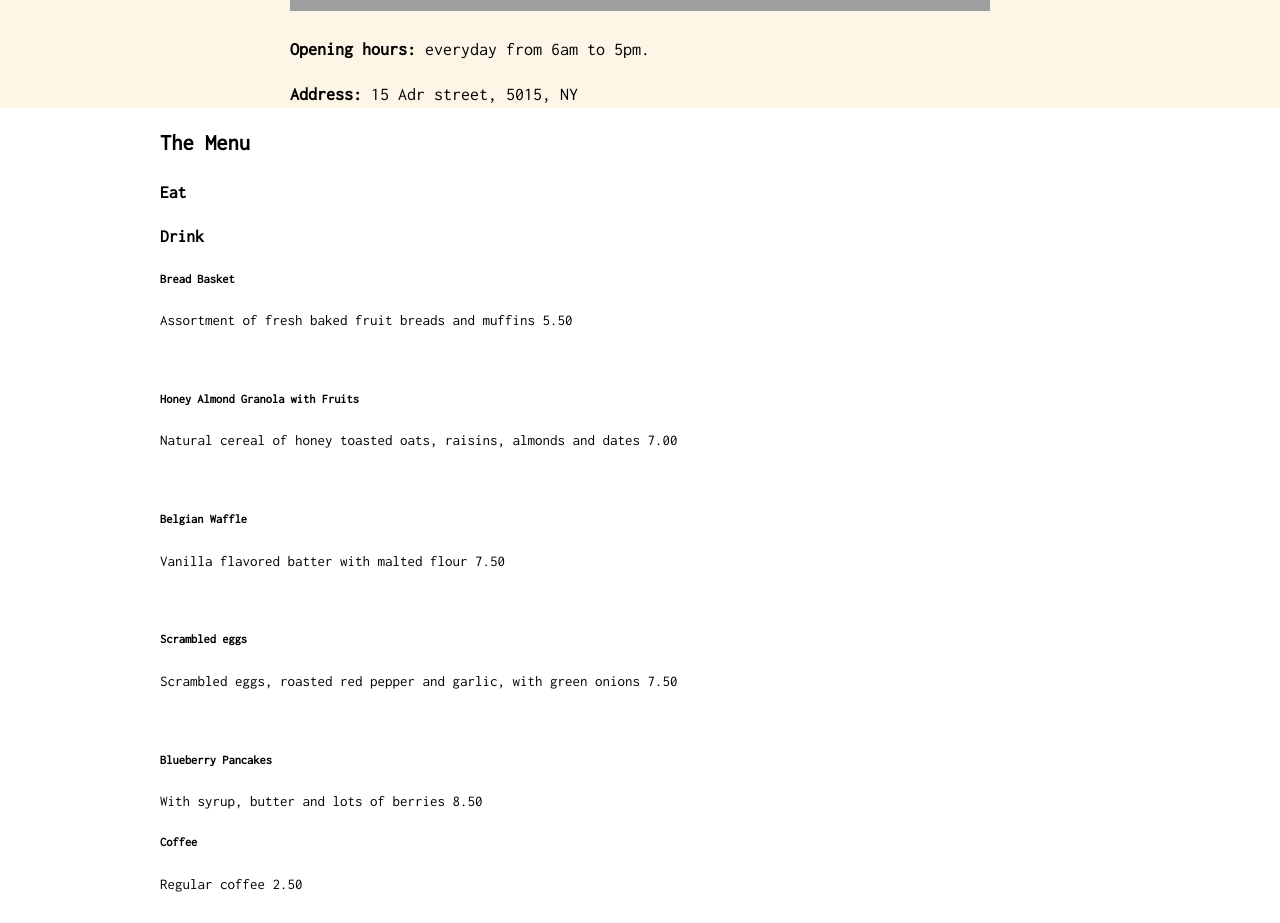
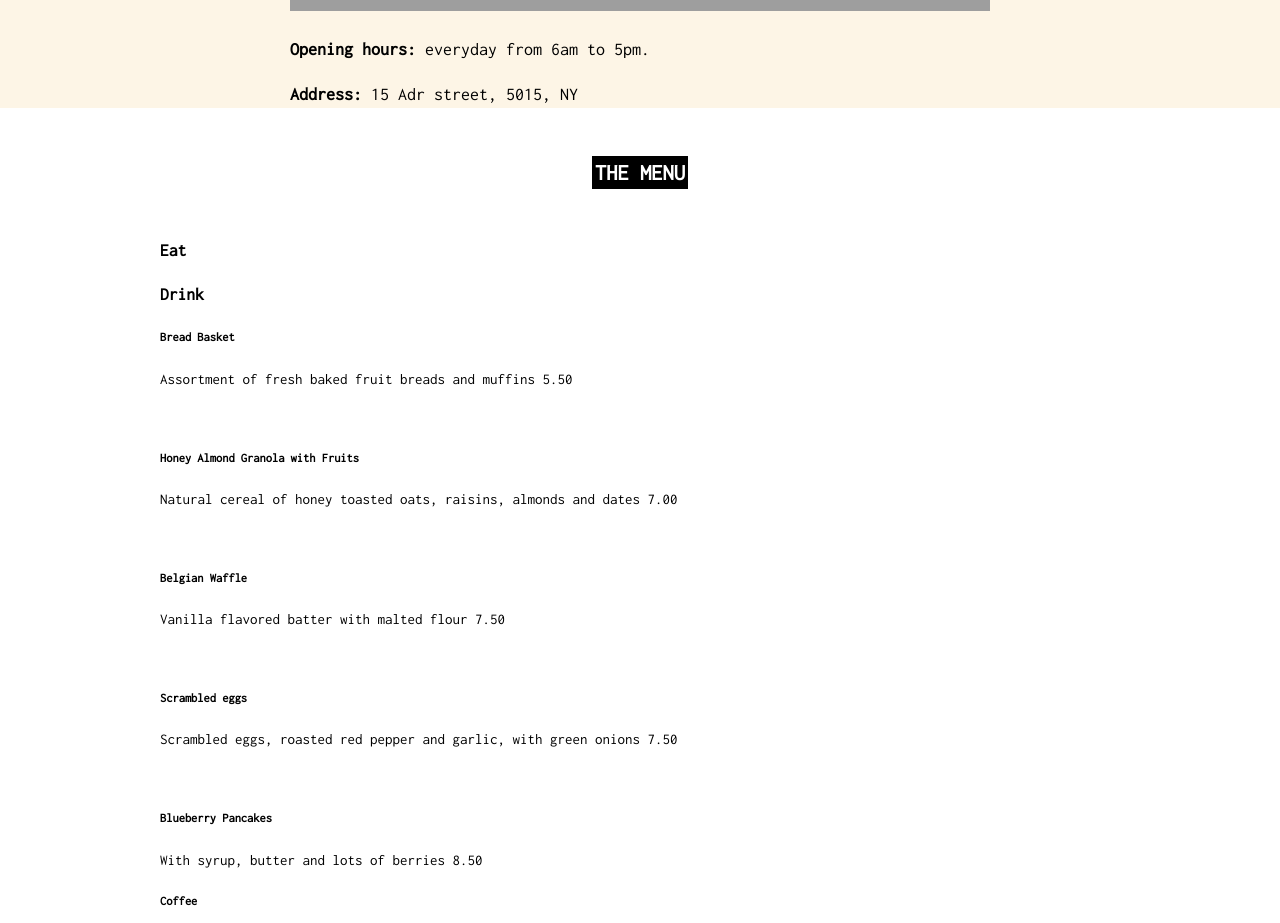
Before and after one commit to JamesN96/website-practice-2, a plain HTML site: page index.html in a window 1280 px wide. Shown: the part 1460-2383 px from the top of the page. Drawn offline with Linux system fonts and the light colour scheme; grey boxes are pictures that could not be loaded.

Commit message:
Edit index.html and stylescss

```diff
--- a/index.html
+++ b/index.html
@@ -47,6 +47,7 @@
         </div>
     </header>
 
+    <!-- about -->
     <div id="about-container">
         <div id="about" class="container">
             <h2>About the Cafe</h2>
@@ -62,8 +63,8 @@
         </div>
     </div>
 
-
-    <div class="container">
+    <!-- The Menu -->
+    <div class="container" id="the-menu">
         <h2>The Menu</h2>
         <div><h3>Eat</h3></div>
         <div><h3>Drink  </h3></div>
@@ -102,6 +103,7 @@
         </div>
     </div>
 
+    <!-- Where to find us -->
     <div class="container">
         <h2>Where To Find Us</h2>
         <p>Find us at some address at some place.</p>
@@ -120,6 +122,8 @@
         </form>
     </div>
 
+    <!-- Footer -->
+
     <footer id="footer">
         <p>Powered by w3.css</p>
     </footer>
--- a/styles.css
+++ b/styles.css
@@ -121,3 +121,16 @@ h1 {
   /* font-size: 18px; */
   margin: 18px auto;
 }
+
+/* The Menu */
+
+#the-menu h2 {
+  text-align: center;
+  margin: 48px auto;
+  background-color: #000000;
+  color: #fff;
+  width: 10%;
+  text-transform: uppercase;
+}
+
+/*  */
```
